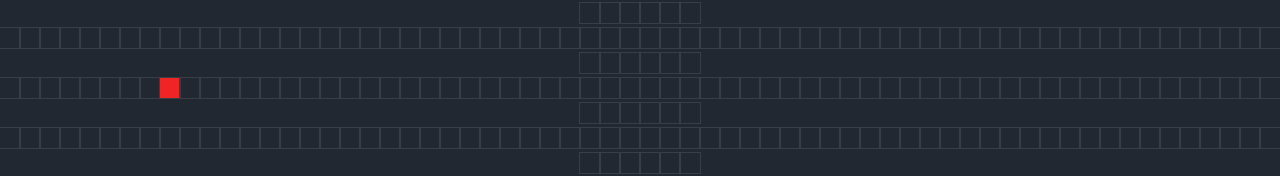
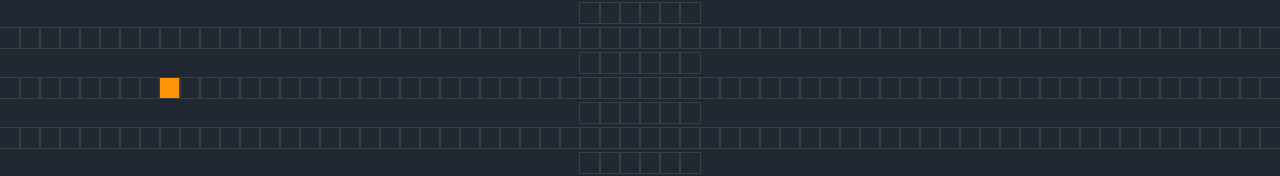
Before and after one commit to markoelez/pathfinder, a React (Create React App) app: page / in a window 1280 px wide. Shown: the part 1009-1185 px from the top of the page. Built offline with nearby package versions, Linux system fonts and the light colour scheme.

Commit message:
path bugs

```diff
--- a/src/components/grid/grid.js
+++ b/src/components/grid/grid.js
@@ -75,6 +75,9 @@ class Grid extends React.Component {
 				}, SPEED_MULTIPLIER * i)
 				return
 			}
+			if (i == nodes.length - 1) {
+				continue
+			}
 			const node = nodes[i]
 			console.log('test')
 			setTimeout(() => {
@@ -86,6 +89,7 @@ class Grid extends React.Component {
 
 	animateShortestPath(shortestOrder) {
 		for (let i = 0; i < shortestOrder.length; i++) {
+			if (i == 0 || i == shortestOrder.length - 1) continue
 			setTimeout(() => {
 				const node = shortestOrder[i]
 				document.getElementById(`node-${node.row}-${node.col}`).className =
--- a/src/components/grid/node/node.css
+++ b/src/components/grid/node/node.css
@@ -26,13 +26,13 @@
 @keyframes wallAnimation {
 	0% {
 		transform: scale(0.5);
-		background-color: #5d05ffe0;
+		background-color: rgba(255, 255, 255, 0.849);
 		border-radius: 100%;
 	}
 
 	100% {
 		transform: scale(1);
-		background-color: #5d05ffa6;
+		background-color: rgb(255, 255, 255);
 	}
 }
 
@@ -41,7 +41,7 @@
 }
 
 .node-target {
-	background-color: #f02424;
+	background-color: #ff9307;
 }
 
 .node-start {
```
